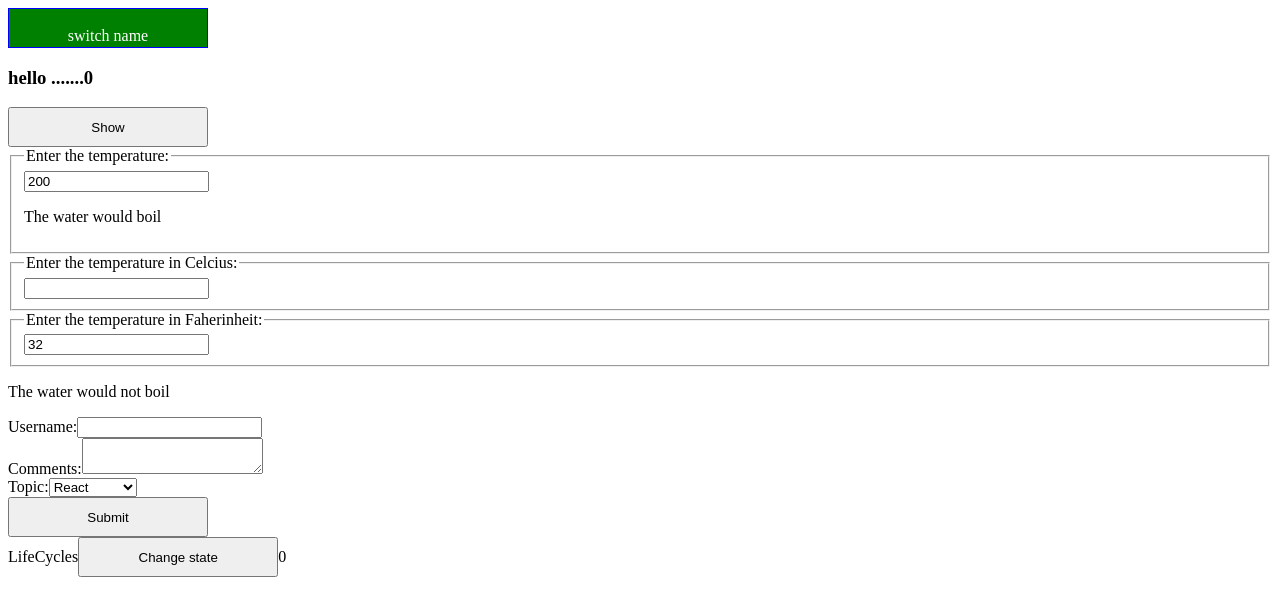
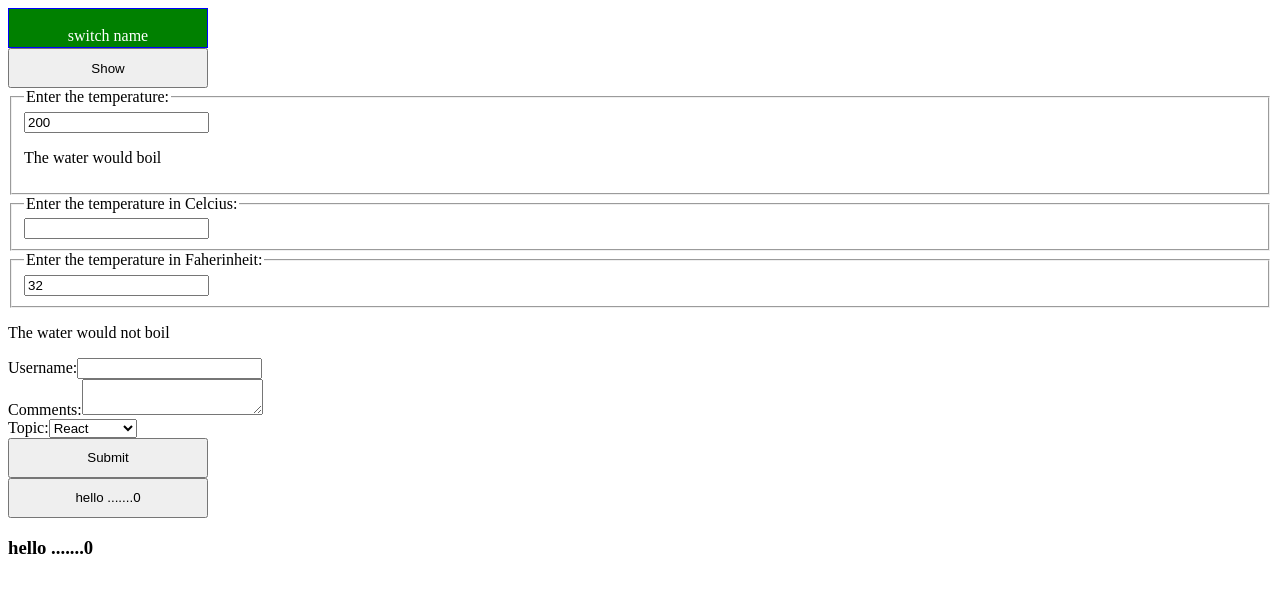
Before and after one commit to SRILAKSHMI576/React_Learnigs, a React (Create React App) app: page / in a window 1280 px wide. Shown: the top 616 px of the page. Built offline with nearby package versions, Linux system fonts and the light colour scheme.

Commit message:
Did small applications

```diff
--- a/src/App.js
+++ b/src/App.js
@@ -16,10 +16,12 @@ import TemperatureConversions from "./TemperatureConversions/TemperatureConversi
 // import Event from "./Components/Event";
 // import ListMethod from "./Components/ListMethod";
 import FormHandling from "./Components/FormHandling";
-import LifeCycles from "./Components/LifeCycles";
+import ButtonCounter from "./CounterEx/ButtonCounter";
+import TextCounter from "./CounterEx/TextCounter";
+
+// import LifeCycles from "./Components/LifeCycles";
 // import PrevStateEx from "./Components/PrevStateEx";
-import TextHoverCount from "./Components/TextHoverCount";
-
+// import TextHoverCount from "./Components/TextHoverCount";
 // import NameChange from "./Components/NameChange";
 // import ShoppingCart from "./Components/ShoppingCart";
 // import Form from "./Components/Form";
@@ -152,12 +154,14 @@ class App extends React.Component {
         {/* <OnSelect /> */}
         {/* <InputFile /> */}
         {/* <PrevStateEx /> */}
-        <TextHoverCount />
+        {/* <TextHoverCount /> */}
         <HiddenButtonLogic />
         <Calculator />
         <TemperatureConversions />
         <FormHandling />
-        <LifeCycles />
+        <ButtonCounter />
+        <TextCounter />
+        {/* <LifeCycles /> */}
         {/* <Alert /> */}
         {/* <Event /> */}
         {/* <ListMethod /> */}
--- a/src/Components/TextHoverCount.js
+++ /dev/null
@@ -1,24 +0,0 @@
-import React from "react";
-
-class TextHoverCount extends React.Component {
-  state = {
-    count: 0
-  };
-
-  hoverCount = () => {
-    this.setState({
-      count: this.state.count + 1
-    });
-  };
-
-  render() {
-    const { count } = this.state;
-    return (
-      <div>
-        <h3 onMouseOver={this.hoverCount}>hello .......{count}</h3>
-      </div>
-    );
-  }
-}
-
-export default TextHoverCount;
--- /dev/null
+++ b/src/CounterEx/ButtonCounter.js
@@ -0,0 +1,16 @@
+import React from "react";
+import updatedComponent from "./HigherOrder";
+
+class ButtonCount extends React.Component {
+  render() {
+    return (
+      <div>
+        <button onClick={this.props.incrementCount}>
+          hello .......{this.props.count}
+        </button>
+      </div>
+    );
+  }
+}
+
+export default updatedComponent(ButtonCount);
--- /dev/null
+++ b/src/CounterEx/HigherOrder.js
@@ -0,0 +1,26 @@
+import React from "react";
+
+const updatedComponent = OriginalComponent => {
+  class HigherOrder extends React.Component {
+    state = {
+      count: 0
+    };
+
+    incrementCount = () => {
+      this.setState(prevState => {
+        return { count: prevState.count + 1 };
+      });
+    };
+    render() {
+      return (
+        <OriginalComponent
+          count={this.state.count}
+          incrementCount={this.state.incrementCount}
+        />
+      );
+    }
+  }
+  return HigherOrder;
+};
+
+export default updatedComponent;
--- /dev/null
+++ b/src/CounterEx/TextCounter.js
@@ -0,0 +1,16 @@
+import React from "react";
+import updatedComponent from "./HigherOrder";
+
+class TextHoverCount extends React.Component {
+  render() {
+    return (
+      <div>
+        <h3 onMouseOver={this.props.incrementCount}>
+          hello .......{this.props.count}
+        </h3>
+      </div>
+    );
+  }
+}
+
+export default updatedComponent(TextHoverCount);
```
